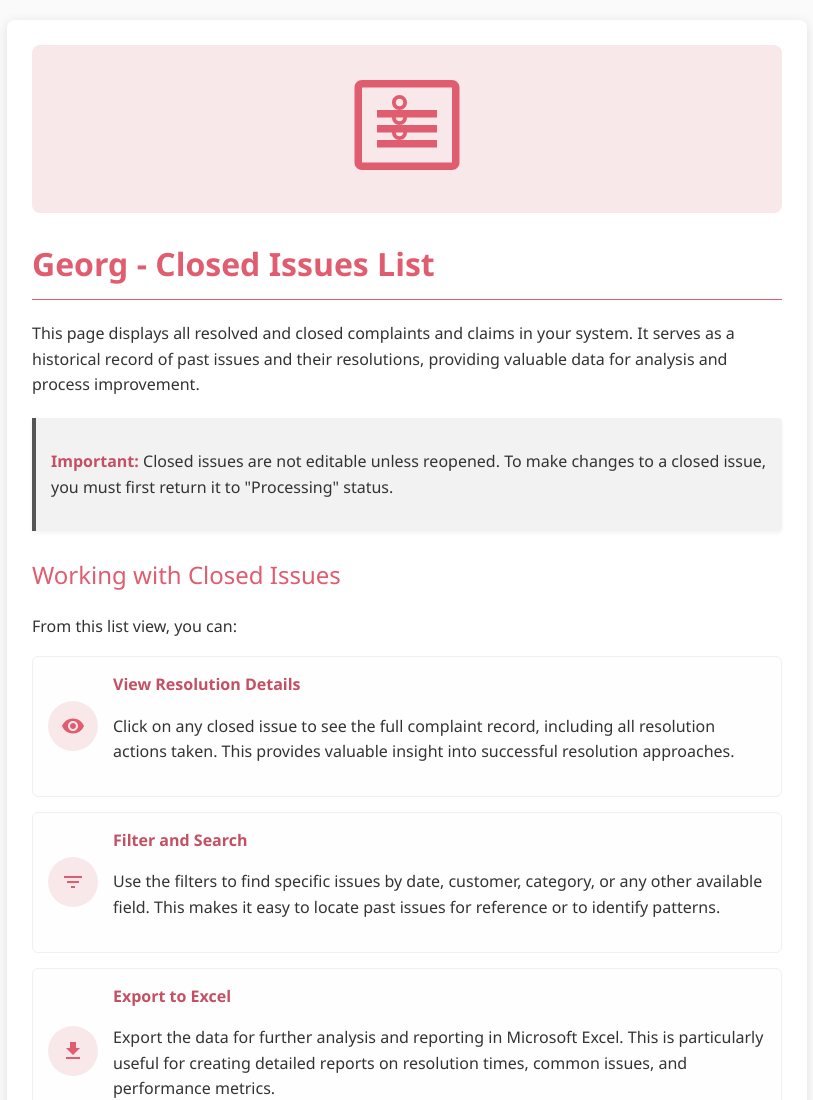
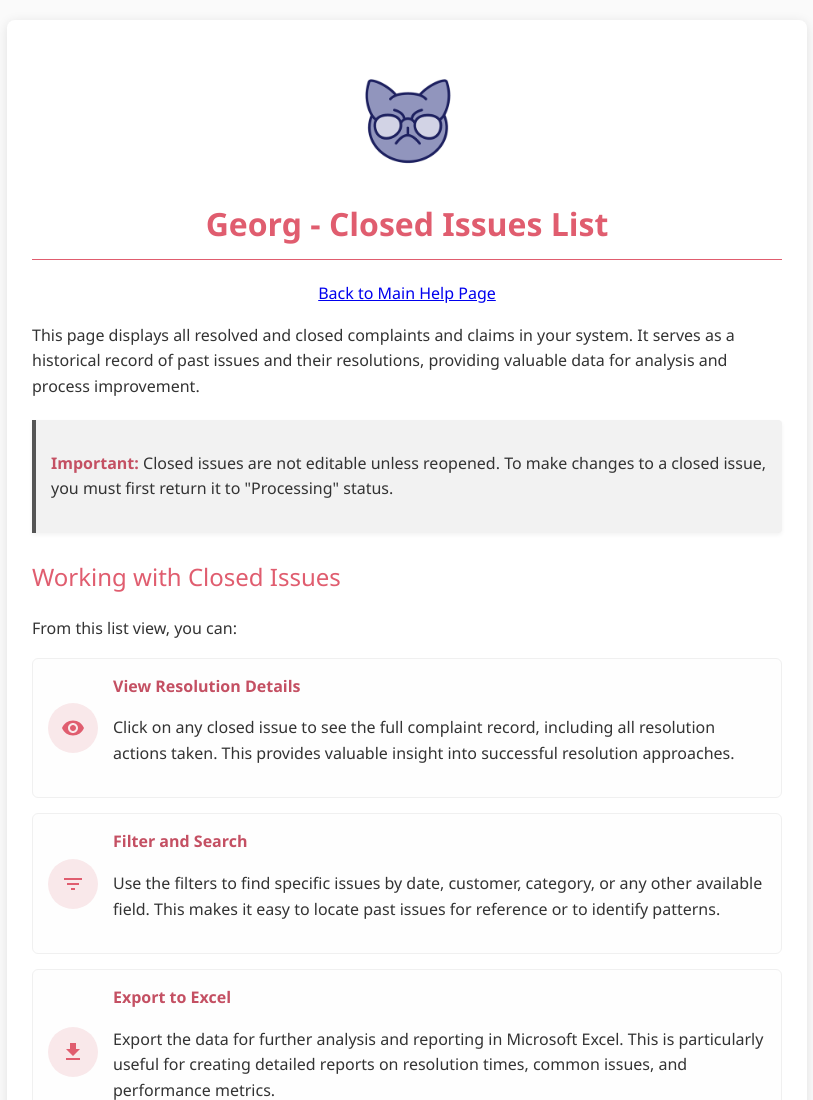
Before and after one commit to metadataehf/metadataehf.github.io, a plain HTML site: page Georg/Help/georg-closed-issues-help.html in a window 1280 px wide. Shown: the top 1100 px of the page, without its empty margins (233-1046 px from the left). Drawn offline with Linux system fonts and the light colour scheme.

Commit message:
add logo and fix links

```diff
--- a/Georg/Help/georg-closed-issues-help.html
+++ b/Georg/Help/georg-closed-issues-help.html
@@ -262,15 +262,14 @@
 </head>
 <body>
     <div class="container">
-        <div class="header-image">
-            <svg xmlns="http://www.w3.org/2000/svg" viewBox="0 0 64 64">
-                <path fill="#e05d6f" d="M56 8H8c-2.2 0-4 1.8-4 4v40c0 2.2 1.8 4 4 4h48c2.2 0 4-1.8 4-4V12c0-2.2-1.8-4-4-4zm0 44H8V12h48v40z"/>
-                <path fill="#e05d6f" d="M16 24h32v4H16zM16 32h32v4H16zM16 40h32v4H16z"/>
-                <path fill="#e05d6f" d="M28 16c-2.2 0-4 1.8-4 4s1.8 4 4 4 4-1.8 4-4-1.8-4-4-4zm0 6c-1.1 0-2-.9-2-2s.9-2 2-2 2 .9 2 2-.9 2-2 2zM28 24c-2.2 0-4 1.8-4 4s1.8 4 4 4 4-1.8 4-4-1.8-4-4-4zm0 6c-1.1 0-2-.9-2-2s.9-2 2-2 2 .9 2 2-.9 2-2 2zM28 32c-2.2 0-4 1.8-4 4s1.8 4 4 4 4-1.8 4-4-1.8-4-4-4zm0 6c-1.1 0-2-.9-2-2s.9-2 2-2 2 .9 2 2-.9 2-2 2z"/>
-            </svg>
-        </div>
-
-        <h1>Georg - Closed Issues List</h1>
+        <a href="georg-main-help.html">
+            <img src="GeorgLogo.png" alt="Georg Logo"
+                style="display: block; margin: 20px auto; max-width: 100px; border: none; box-shadow: none; padding: 10px;">
+        </a>
+        <p></p>
+        <h1 style="text-align: center;">Georg - Closed Issues List</h1>
+        <p style="text-align: center;"><a href="georg-main-help.html">Back to Main Help Page</a></p>
+        <p>
 
         <p>This page displays all resolved and closed complaints and claims in your system. It serves as a historical record of past issues and their resolutions, providing valuable data for analysis and process improvement.</p>
 
```
Also changed, not shown: Georg/Help/georg-main-help.html (+0 -1 lines), Georg/Help/georg-master-data-help.html (+8 -8 lines), Georg/Help/georg-new-complaint-help.html (+60 -21 lines), Georg/Help/georg-open-issues-help.html (+8 -8 lines), Georg/Help/georg-setup-help.html (+8 -8 lines).
